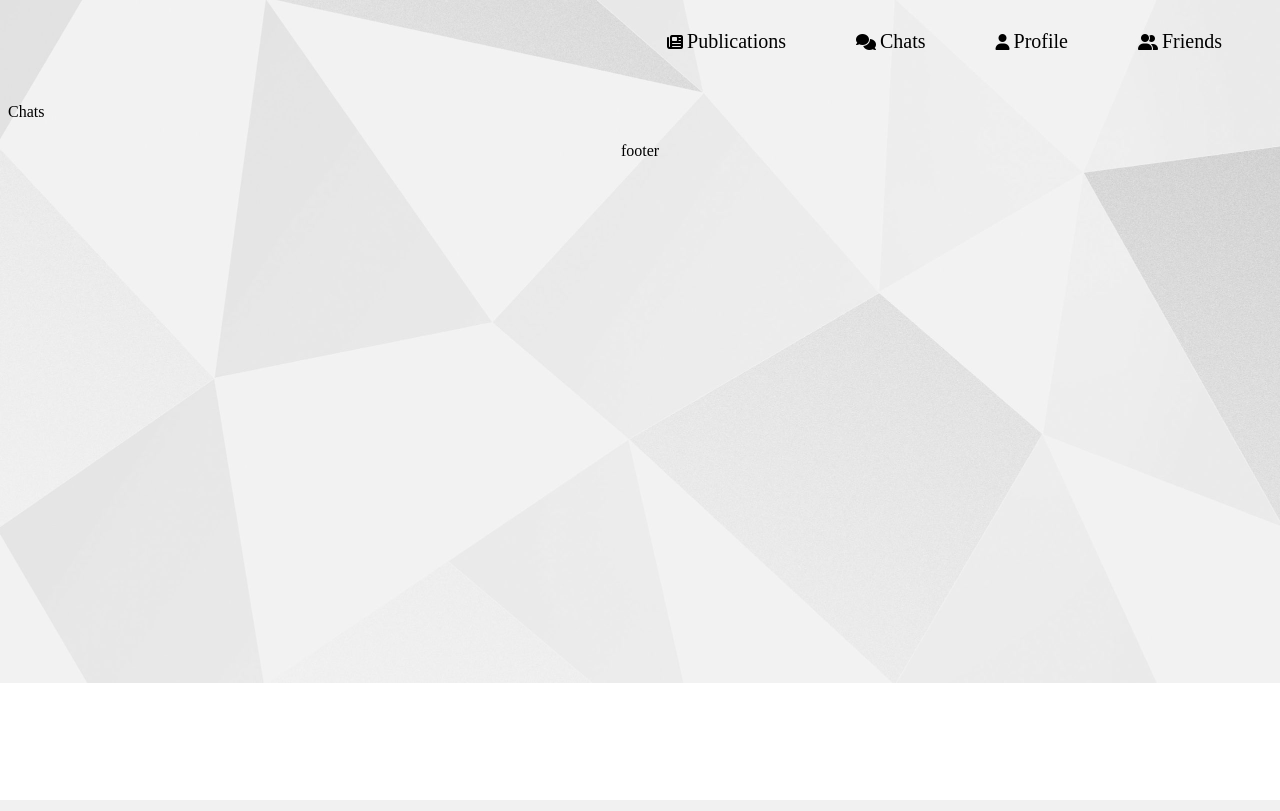
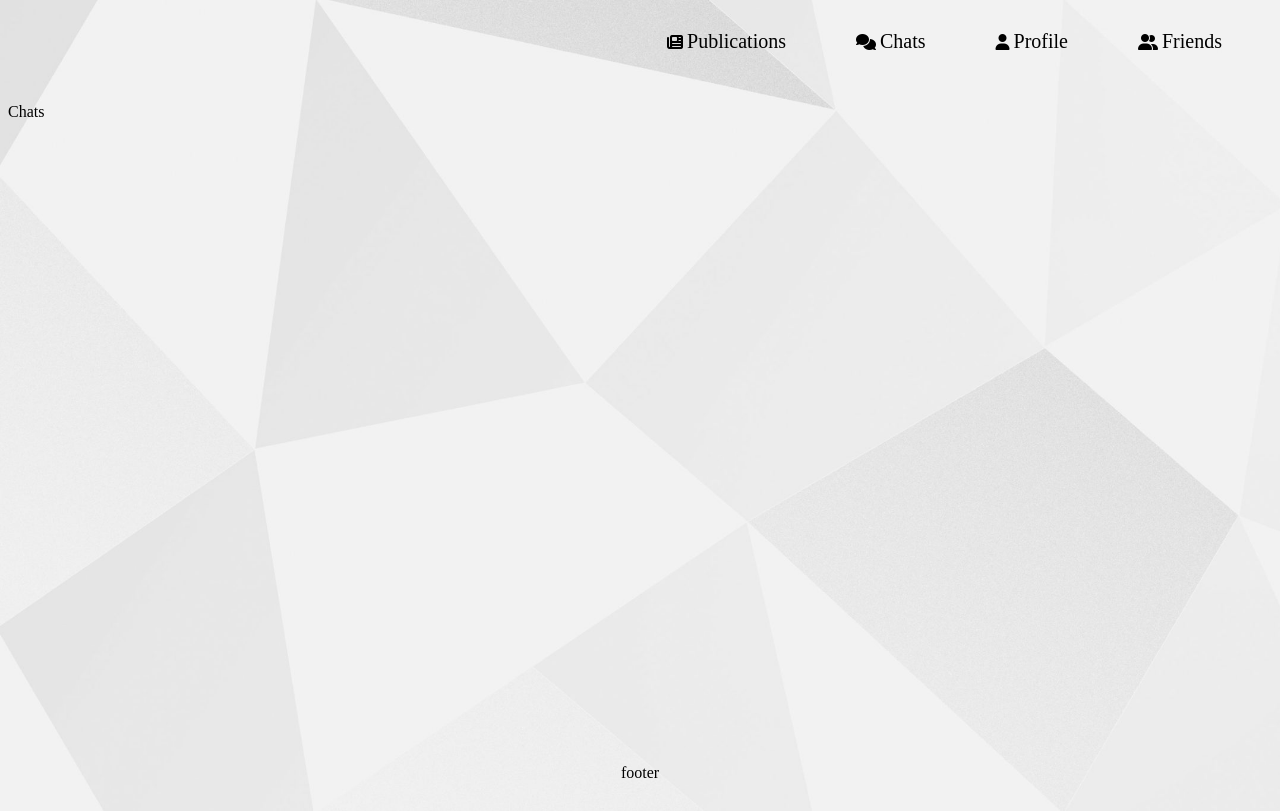
Before and after one commit to Mind-Insight/social_network-Meeteo, a Django app: page /chats/ in a window 1280 px wide. Run offline with Django 4.2, Linux system fonts and the light colour scheme; some libraries are stand-ins or nearby versions.

Commit message:
change footer position on all pages

```diff
--- a/social_network/static/css/style.css
+++ b/social_network/static/css/style.css
@@ -71,7 +71,7 @@
   transform: scaleX(1);
 }
 
-.publication_detail {
+.full {
   height: 80vh;
 }
 
--- a/social_network/static/css/style.scss
+++ b/social_network/static/css/style.scss
@@ -80,11 +80,9 @@
     }
 }
 
-.publication_detail {
+.full {
     height: 80vh;
 }
-
-
 
 
 .footer {
--- a/social_network/templates/chats/chats_list.html
+++ b/social_network/templates/chats/chats_list.html
@@ -5,5 +5,9 @@
 {% endblock %}
 
 {% block content %}
-  Chats
+<div class ="full">
+  <div class="chats">
+    Chats
+  </div>
+</div>
 {% endblock %}
--- a/social_network/templates/publications/publication_detail.html
+++ b/social_network/templates/publications/publication_detail.html
@@ -5,6 +5,7 @@
 {% endblock %}
 
 {% block content %}
+  <div class="full">
     <div class="publication_detail">
       <h2><b>{{ publication.title }}</b></h2>
       <p>{{ publication.main|linebreaksbr }}</p>
@@ -12,4 +13,5 @@
       {{ publication.date }}
       <p>{{ publication.likes }}</p>
     </div>
+  </div>
 {% endblock %}
```
Also changed, not shown: 1 other file. Lines whose indentation alone changed are shown as unchanged.
